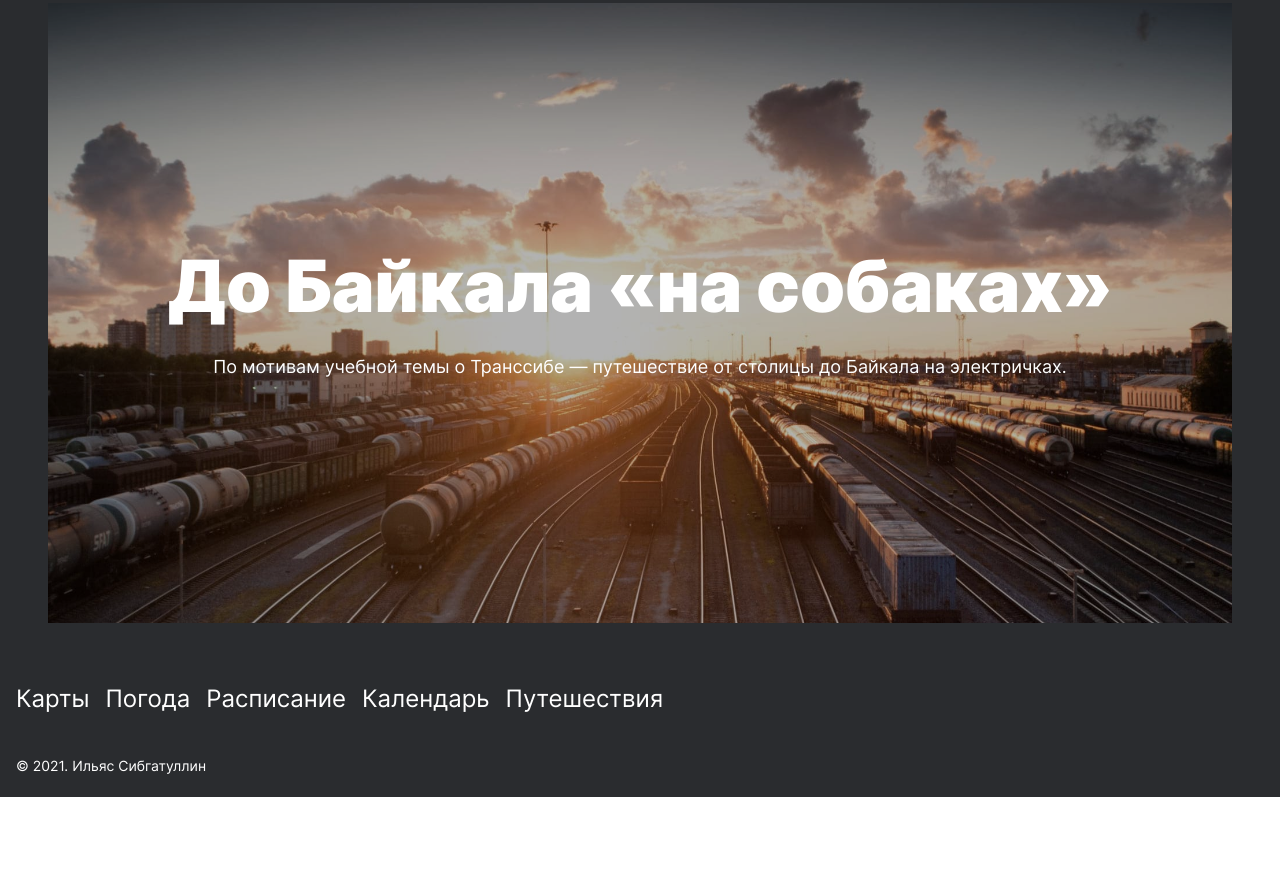
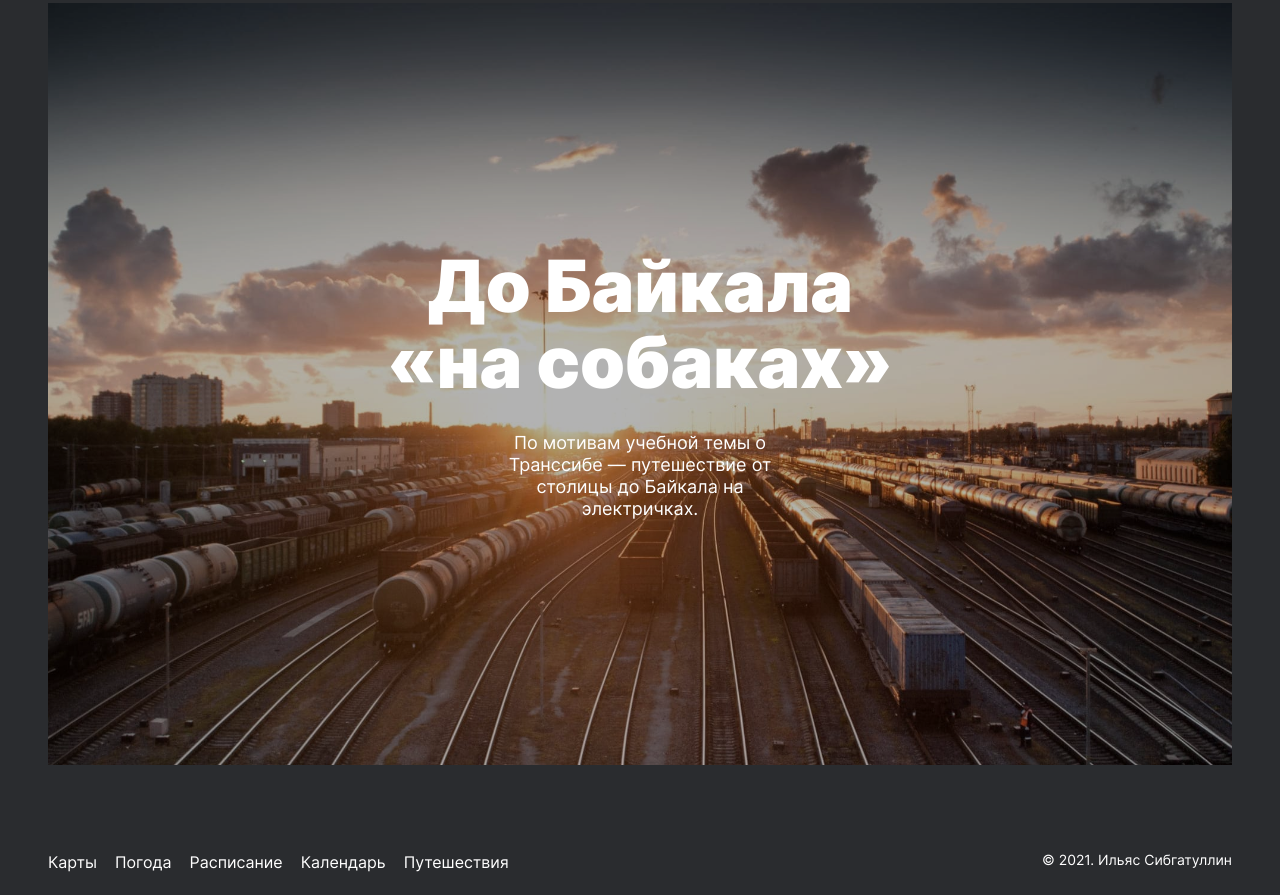
Before and after one commit to BJuice1984/russian-travel, a plain HTML site: page index.html in a window 1280 px wide. Shown: the part 5742-6637 px from the top of the page. Before the commit the page ends 6539 px from the top, so only its background shows below. Drawn offline with Linux system fonts and the light colour scheme.

Commit message:
Completed

```diff
--- a/blocks/cover/__overlay/cover__overlay.css
+++ b/blocks/cover/__overlay/cover__overlay.css
@@ -32,3 +32,21 @@
 .cover__overlay:hover:after {
     opacity: 0.7;
 }
+
+@media screen and (min-width: 768px) {
+.cover__overlay {
+    min-height: 480px;
+}
+}
+
+@media screen and (min-width: 1024px) {
+.cover__overlay {
+    min-height: 640px;
+}
+}
+
+@media screen and (min-width: 1280px) {
+.cover__overlay {
+    min-height: 740px;
+}
+}
--- a/blocks/cover/__subtitle/cover__subtitle.css
+++ b/blocks/cover/__subtitle/cover__subtitle.css
@@ -3,11 +3,12 @@
     font-size: 14px;
     line-height: 16px;
     text-decoration: none;
-    margin: 0;
+    margin: 0 auto;
     font-weight: normal;
     text-align: center;
     padding-top: 16px;
     padding-bottom: 33px;
+    width: 288px;
 }
 
 @media screen and (min-width: 768px) {
@@ -16,6 +17,7 @@
     line-height: 22px;
     padding-top: 32px;
     padding-bottom: 115px;
+    width: 288px;
     }
 }
 
--- a/blocks/cover/__title/cover__title.css
+++ b/blocks/cover/__title/cover__title.css
@@ -7,6 +7,7 @@
     font-weight: 900;
     text-align: center;
     padding-top: 33px;
+    width: 288px;
 }
 
 @media screen and (min-width: 768px) {
@@ -14,6 +15,7 @@
     font-size: 72px;
     line-height: 76px;
     padding-top: 115px;
+    width: 560px;
 
 }
 }
--- a/blocks/footer/__author/footer__author.css
+++ b/blocks/footer/__author/footer__author.css
@@ -3,7 +3,20 @@
     font-size: 14px;
     line-height: 14px;
     margin: 0;
-    position: absolute;
-    bottom: 24px;
-    left: 16px;
+    padding-bottom: 24px;
+    padding-left: 16px;
 }
+
+@media screen and (min-width: 768px) {
+.footer__author {
+    padding-left: 0;
+    padding-right: 24px;
+}
+}
+
+@media screen and (min-width: 1024px) {
+    .footer__author {
+        padding-left: 0;
+        padding-right: 48px;
+    }
+    }
--- a/blocks/footer/__link/footer__link.css
+++ b/blocks/footer/__link/footer__link.css
@@ -11,5 +11,39 @@
 }
 
 .footer__link:last-child {
-    padding-bottom: 86px;
+    padding-bottom: 48px;
 }
+
+.footer__link:hover {
+    opacity: 0.8;
+    transition: 0.2s ease-in-out;
+}
+
+@media screen and (min-width: 768px) {
+.footer__link {
+    font-size: 16px;
+    line-height: 18px;
+    padding-bottom: 24px;
+    padding-left: 18px;
+}
+
+.footer__link:last-child {
+    padding-bottom: 0;
+}
+
+.footer__link:first-child {
+    padding-left: 24px;
+}
+}
+
+@media screen and (min-width: 1024px) {
+.footer__link:first-child {
+    padding-left: 48px;
+}
+}
+
+@media screen and (min-width: 1280px) {
+.footer__link:first-child {
+    padding-left: 48px;
+}
+}
--- a/blocks/footer/footer.css
+++ b/blocks/footer/footer.css
@@ -3,4 +3,20 @@
     margin: 0;
     padding-top: 64px;
     position: relative;
+    display: grid;
+    grid-template-columns: 1fr;
+    grid-template-rows: repeat(2, minmax(min-content, max-content));
+    justify-content: space-between;
 }
+
+@media screen and (min-width: 768px) {
+.footer {
+    background-color:#2A2C2F;
+    margin: 0;
+    padding-top: 88px;
+    position: relative;
+    display: grid;
+    grid-template-columns: repeat(2, minmax(min-content, max-content));
+    grid-template-rows: 1fr;
+}
+}
--- a/pages/index.css
+++ b/pages/index.css
@@ -32,7 +32,6 @@
 @import url("../blocks/place/__main-text/place__main-text.css");
 @import url("../blocks/place/__paragraph/place__paragraph.css");
 @import url("../blocks/cover/cover.css");
-@import url("../blocks/cover/__container/cover__container.css");
 @import url("../blocks/cover/__overlay/cover__overlay.css");
 @import url("../blocks/cover/__title/cover__title.css");
 @import url("../blocks/cover/__subtitle/cover__subtitle.css");
```
Also changed, not shown: index.html (+0 -2 lines), 1 other file.
